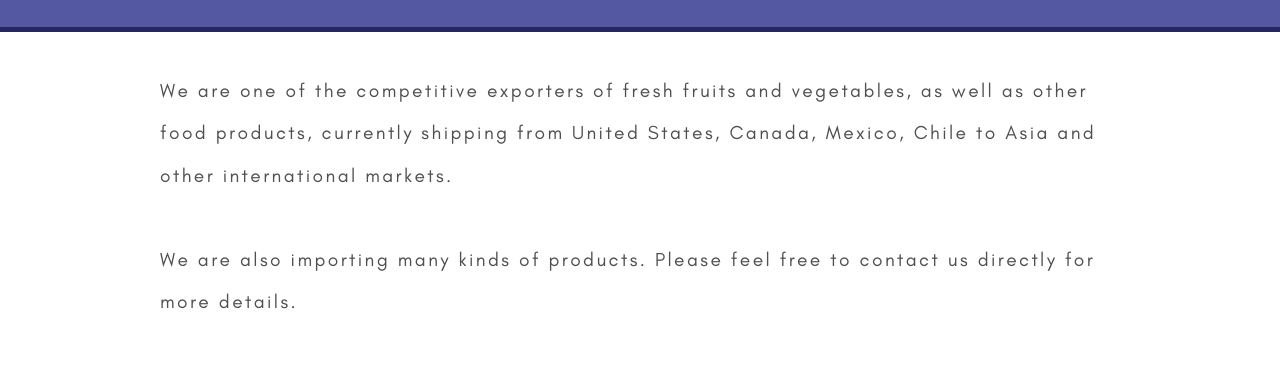
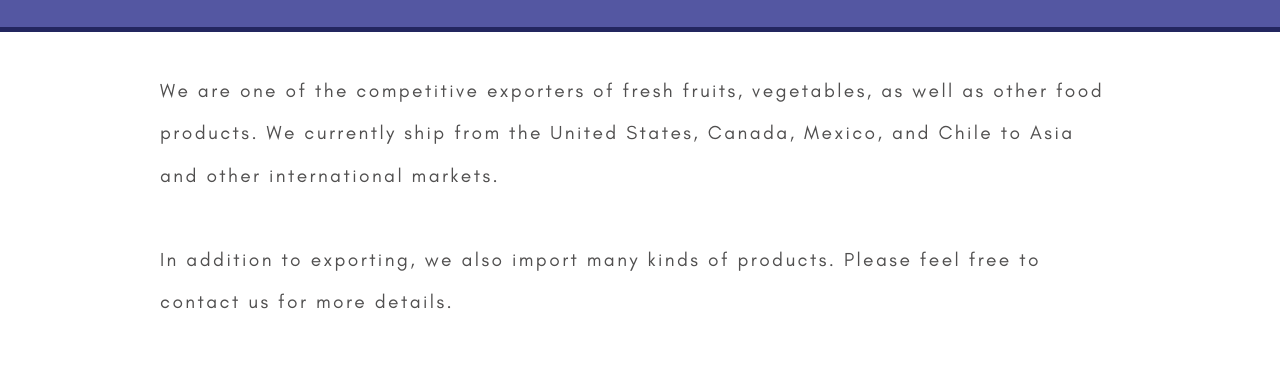
Before and after one commit to lisaechen/pacificglobal, a React (Create React App) app: page / in a window 1280 px wide. Shown: the part 706-1080 px from the top of the page. Built offline with nearby package versions, Linux system fonts and the light colour scheme.

Commit message:
Change wording

```diff
--- a/src/components/HomeComponents/WhoAreWe.js
+++ b/src/components/HomeComponents/WhoAreWe.js
@@ -12,15 +12,15 @@ export default class WhoAreWe extends Component {
         </Element>
         <div className="who-we-are-text-container">
           <div>
-            We are one of the competitive exporters of fresh fruits and
-            vegetables, as well as other food products, currently shipping from
-            United States, Canada, Mexico, Chile to Asia and other international
+            We are one of the competitive exporters of fresh fruits,
+            vegetables, as well as other food products. We currently ship from the
+            United States, Canada, Mexico, and Chile to Asia and other international
             markets.
           </div>
           <br />
           <div>
-            We are also importing many kinds of products. Please feel free to
-            contact us directly for more details.
+            In addition to exporting, we also import many kinds of products. Please feel free to
+            contact us for more details.
           </div>
           <br />
           <br />
```
